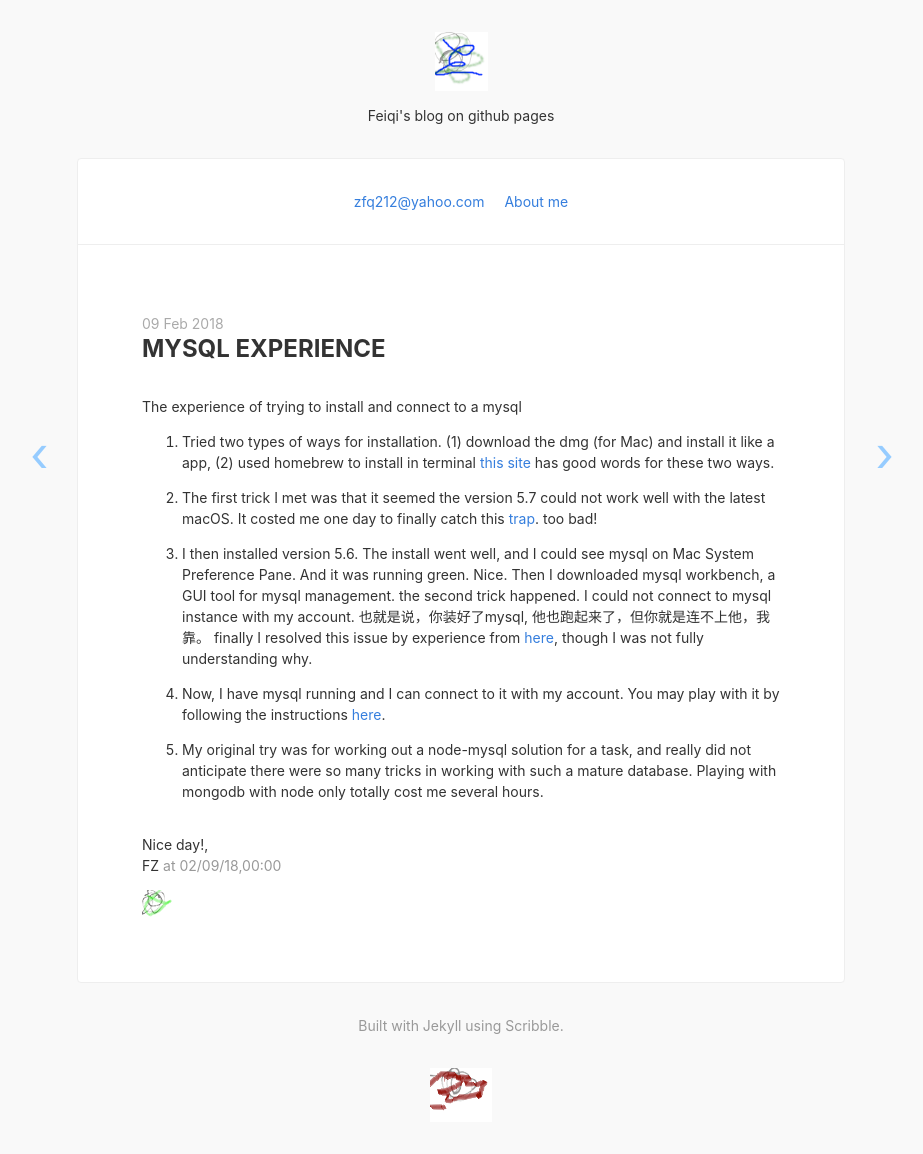
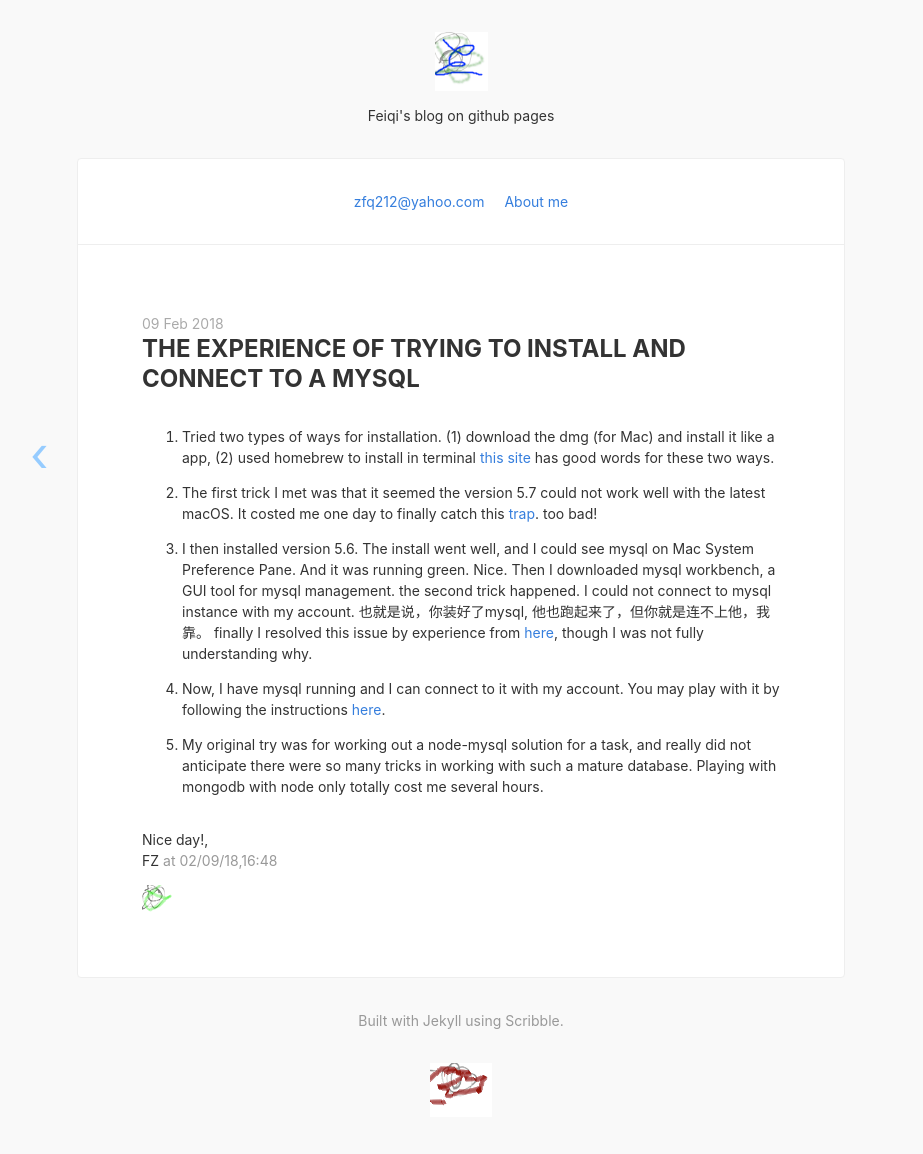
Before and after one commit to zfq212git/zfq212git.github.io, a Jekyll site: the page built from _posts/2018-02-09-mysql-experience.md, in a window 1280 px wide. Shown: the whole page, without its empty margins (179-1102 px from the left). Built offline with Jekyll 4.4.1, drawn with Linux system fonts in a browser that asks for light colours; nearby versions of some CDN libraries.

Commit message:
Update 2018-02-09-mysql-experience.md

```diff
--- a/_posts/2018-02-09-mysql-experience.md
+++ b/_posts/2018-02-09-mysql-experience.md
@@ -1,4 +1,8 @@
-The experience of trying to install and connect to a mysql
+---
+title: The experience of trying to install and connect to a mysql
+date: 2018-02-09 16:48:29
+---
+
 
 1. Tried two types of ways for installation. (1) download the dmg (for Mac) and install it like a app, (2) used homebrew to install in terminal [this site](https://www.cnblogs.com/chenmo-xpw/p/6102933.html) has good words for these two ways.
 
```
